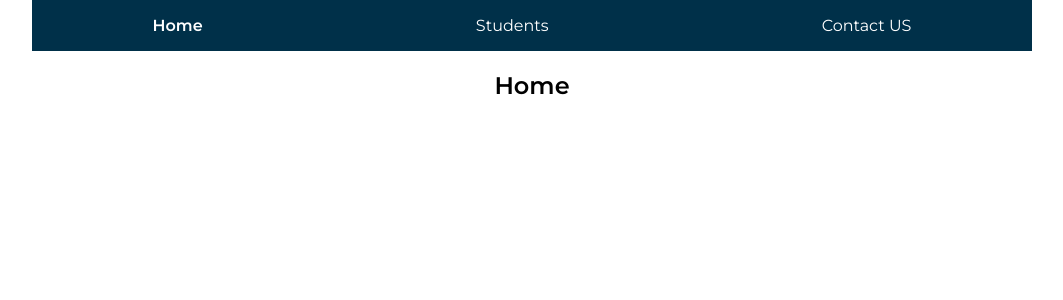
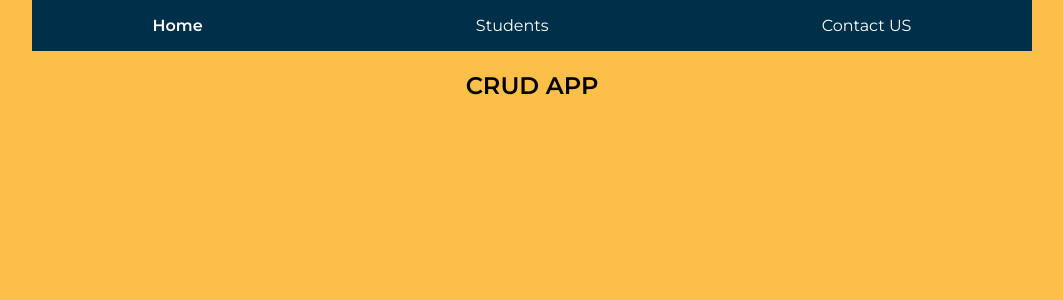
Before and after one commit to ZuberDunge/crypto-tracker, a React (Create React App) app: page / in a window 1280 px wide. Shown: the top 300 px of the page, without its empty margins (108-1171 px from the left). Built offline with nearby package versions, Linux system fonts and the light colour scheme.

Commit message:
update : body bg

```diff
--- a/src/App.css
+++ b/src/App.css
@@ -2,7 +2,7 @@
 
 body {
   font-family: 'Montserrat', sans-serif !important;
-
+  background: #fcbf49;
 }
 
 * {
--- a/src/Components/HomePage.js
+++ b/src/Components/HomePage.js
@@ -5,7 +5,7 @@ function Home() {
     return (
         <>
             <Nav />
-            <h2>Home</h2>
+            <h2>CRUD APP</h2>
         </>
     )
 }
```
